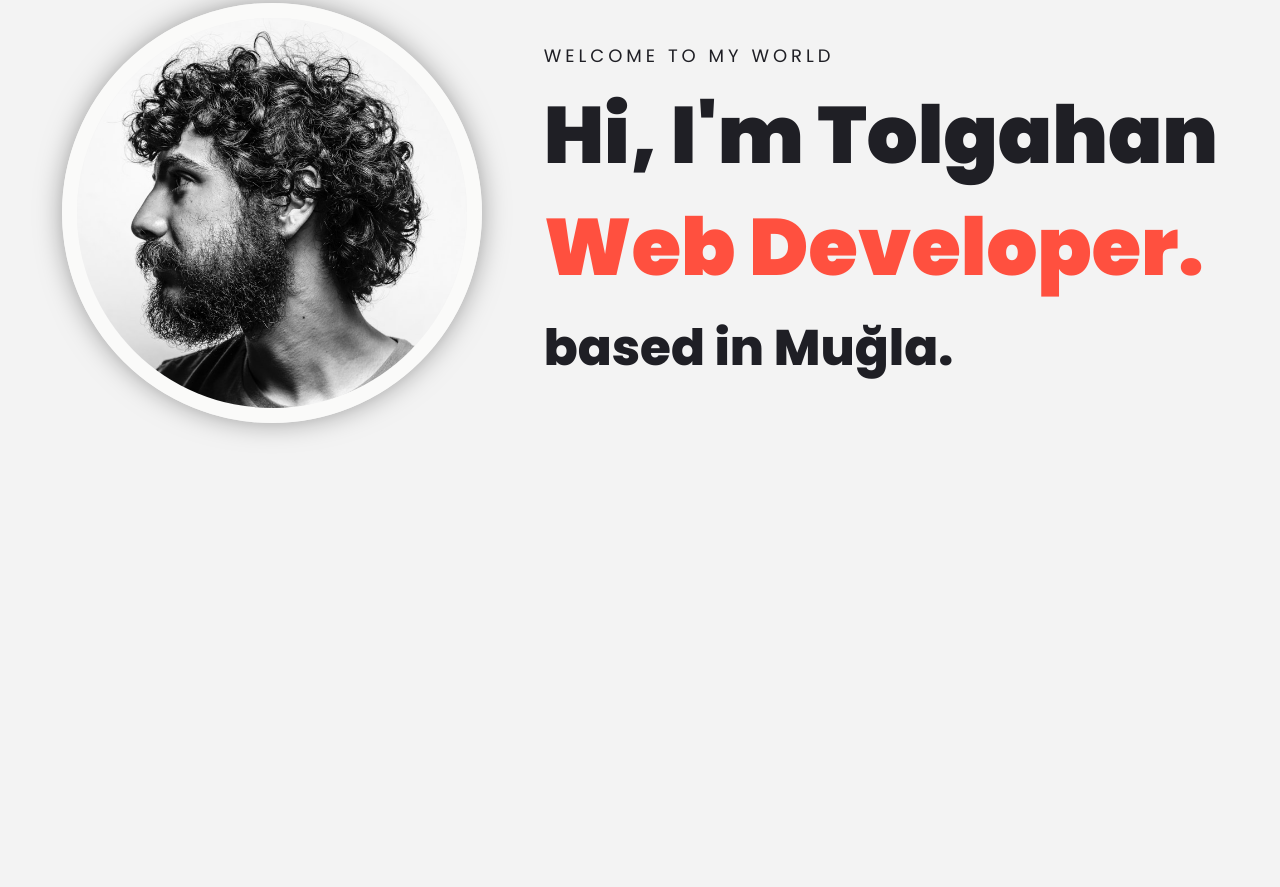
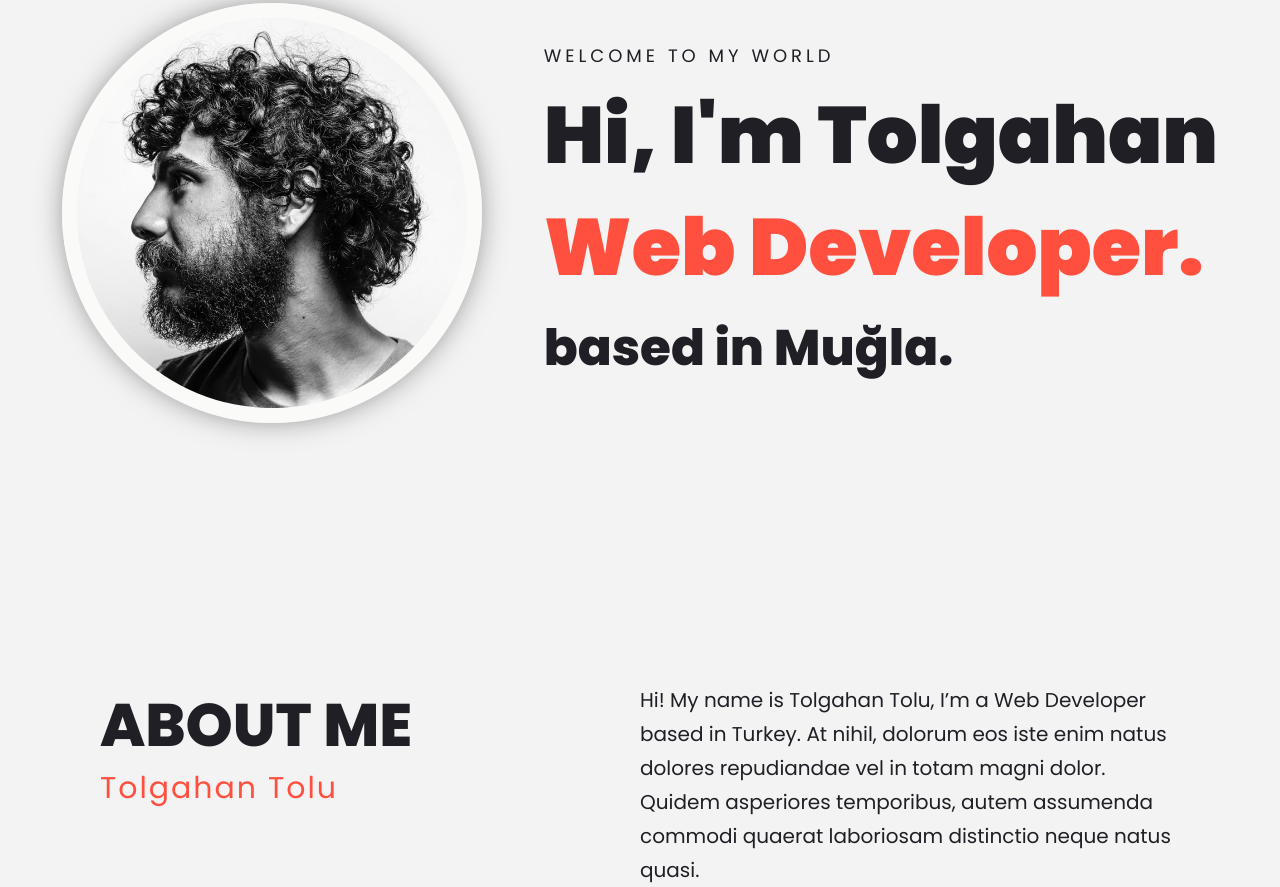
Before and after one commit to tolgahantolu/TolgahanToluPortfolio, a plain HTML site: page index.html in a window 1280 px wide. Shown: the part 237-1124 px from the top of the page. Before the commit the page ends 800 px from the top, so only its background shows below. Drawn offline with Linux system fonts and the light colour scheme.

Commit message:
about tamamlandı

```diff
--- a/index.html
+++ b/index.html
@@ -20,7 +20,7 @@
 
 <body>
 	<!-- navigation -->
-	<nav class="nav">
+	<nav class="nav section-padding">
 		<a href="#" class="nav__logo">Tolgahan Tolu<span class="highlight">.</span> </a>
 		<ul class="nav__list">
 			<li class="nav__item">
@@ -51,6 +51,24 @@
 		</div>
 	</header>
 	<!-- end of header -->
+
+	<!-- about me -->
+	<section class="about section-padding section-margin-top">
+		<div class="about__left">
+			<h1 class="about__title--main">ABOUT ME</h1>
+			<h3 class="about__title--sub">
+				Tolgahan Tolu
+			</h3>
+		</div>
+		<div class="about__right">
+			<p class="about__description">
+				Hi! My name is Tolgahan Tolu, I’m a Web Developer based in Turkey. At nihil, dolorum eos iste enim natus
+				dolores repudiandae vel in totam magni dolor. Quidem asperiores temporibus, autem assumenda commodi
+				quaerat laboriosam distinctio neque natus quasi.
+			</p>
+		</div>
+	</section>
+	<!-- end of about me -->
 </body>
 
 </html>
--- a/style.css
+++ b/style.css
@@ -27,6 +27,14 @@ body{
 .highlight{
 	color: var(--color-primary);
 }
+
+.section-padding{
+	padding: 0 10rem;
+}
+
+.section-margin-top{
+	margin-top: 12rem;
+}
 /* end of general styles */
 
 /* navigation */
@@ -36,7 +44,6 @@ body{
 	display: flex;
 	justify-content: space-between;
 	align-items: center;
-	padding: 0 10rem;
 }
 
 .nav__logo,
@@ -125,3 +132,37 @@ body{
 	font-weight: 800;
 }
 /* end of header */
+
+/* about */
+.about{
+	width: 100%;
+	display: flex;
+	justify-content: space-between;
+}
+
+.about__left{
+	width: 40%;
+}
+
+.about__title--main{
+	font-size: 6rem;
+	font-weight: 800;
+}
+
+.about__title--sub{
+	font-size: 3rem;
+	font-weight: 400;
+	letter-spacing: 2px;
+	color: var(--color-primary);
+
+}
+
+.about__right{
+	width: 50%;
+}
+
+.about__description{
+	font-size: 2rem;
+	line-height: 1.7;
+}
+/* end of about */
```
